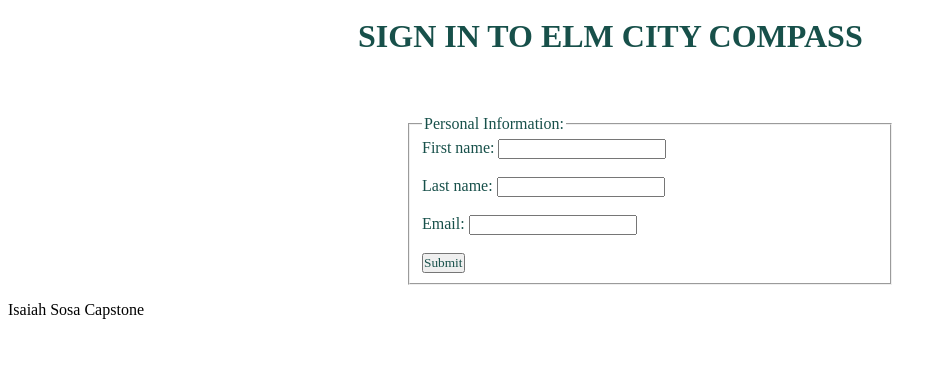
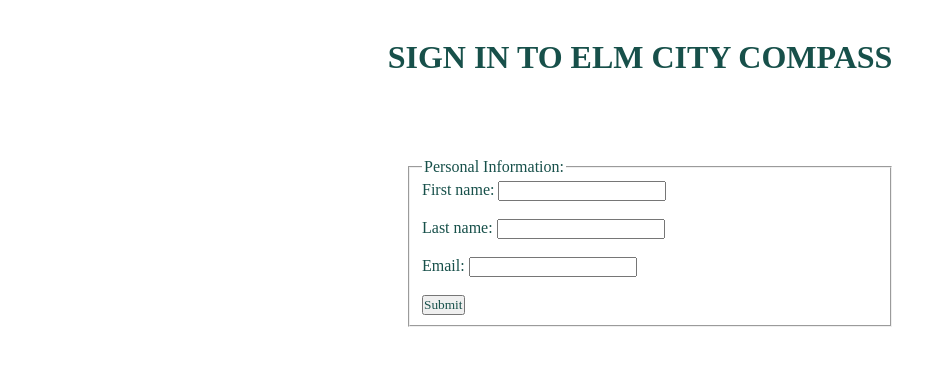
Before and after one commit to mezayy/dae_project, a plain HTML site: page html_1/signin.html in a window 1280 px wide. Shown: the whole page, without its empty margins (0-946 px from the left). Drawn offline with Linux system fonts and the light colour scheme; a web font is replaced by a local one.

Commit message:
did things

```diff
--- a/html_1/colors.css
+++ b/html_1/colors.css
@@ -2,9 +2,18 @@
 
 h1 {
     color: #17504a;
-    margin: 0px 0px 0px 330px;
+    text-align: center;
     font-family: 'NeutraText-Bold';
+    justify-self: center;
+    flex-grow: 1;
+}
 
+p {
+    color: white;
+}
+
+li{
+    flex: 1;
 }
 
 fieldset {
```
Also changed, not shown: html_1/<!DOCTYPE html>.html (+1 -0 lines).
